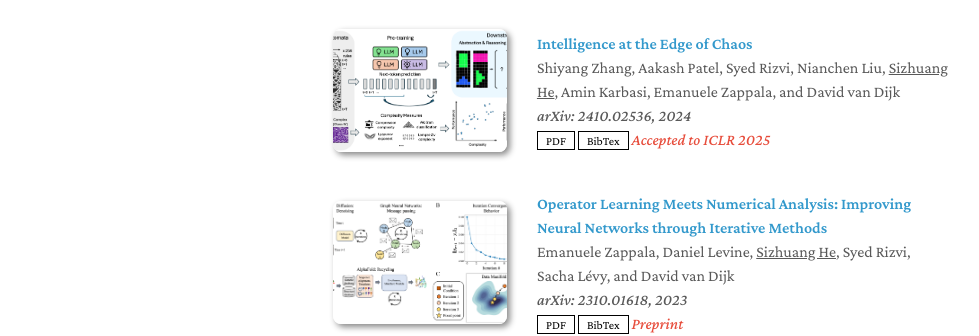
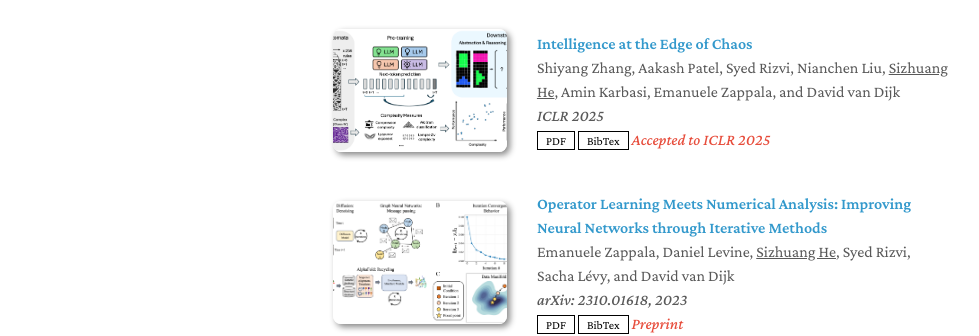
Before and after one commit to SizhuangHe/sizhuanghe.github.io, a Jekyll site: the page built from index.md, in a window 1280 px wide and 1196 px high. Shown: the part 690-1026 px from the top of the window, without its empty margins (157-1136 px from the left). Built offline with Jekyll 4.4.1, drawn with Linux system fonts in a browser that asks for light colours; a style sheet for code colours, icons or effects is not loaded; our own code applies the rules of GitHub Pages for plain Markdown files.

Commit message:
update ICLR 2025

```diff
--- a/_data/publications.yml
+++ b/_data/publications.yml
@@ -14,7 +14,7 @@ main:
   - title: Intelligence at the Edge of Chaos
     authors: Shiyang Zhang, Aakash Patel, Syed Rizvi, Nianchen Liu, <u>Sizhuang He</u>, Amin Karbasi, Emanuele Zappala, and David van Dijk
     # conference_short: asas
-    conference: arXiv&#58; 2410.02536, 2024
+    conference: ICLR 2025
     pdf: https://arxiv.org/pdf/2410.02536
     # code: https://github.com/MrGiovanni/ContinualLearning
     bibtex: ./assets/bibs/complexity.txt
```
